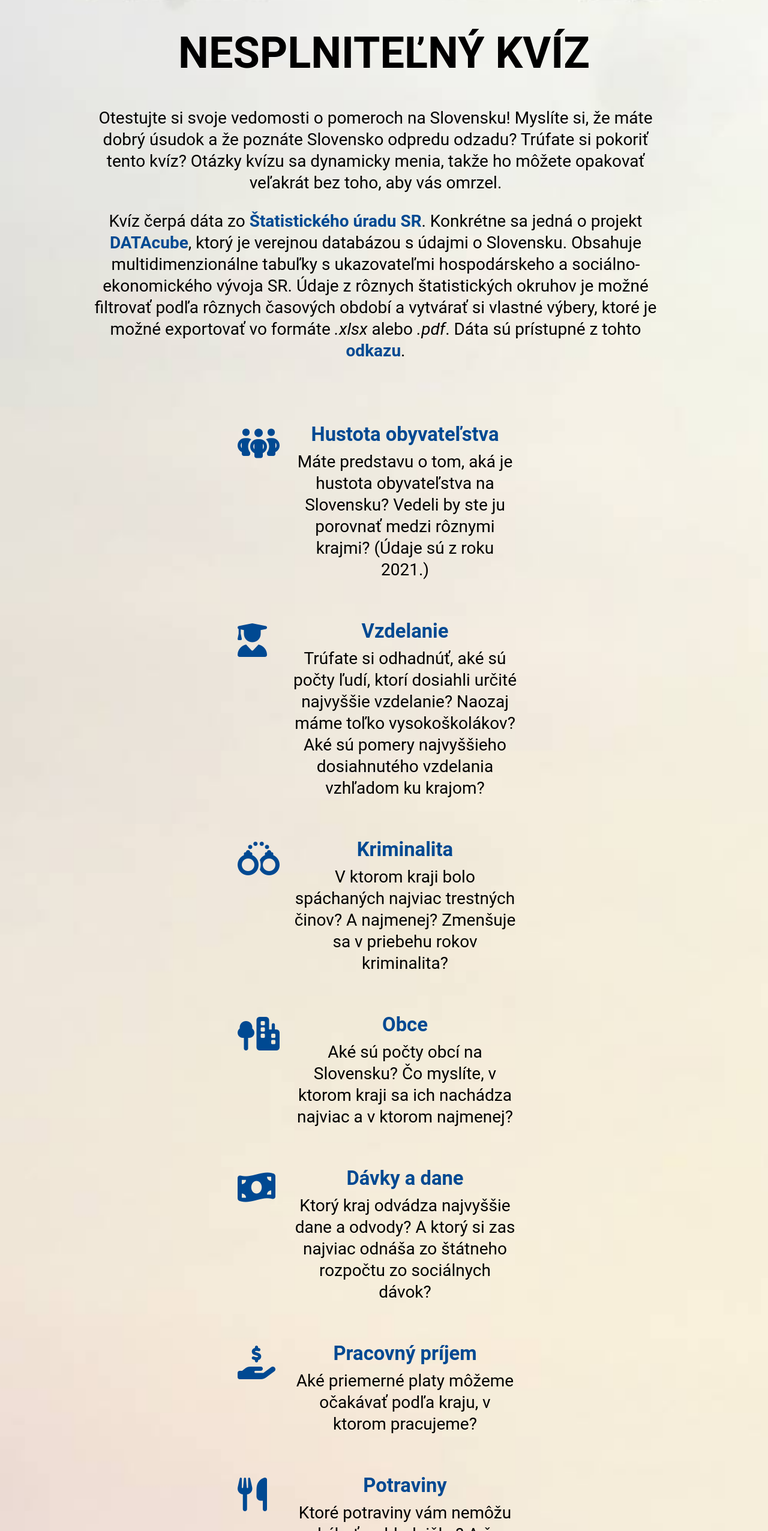
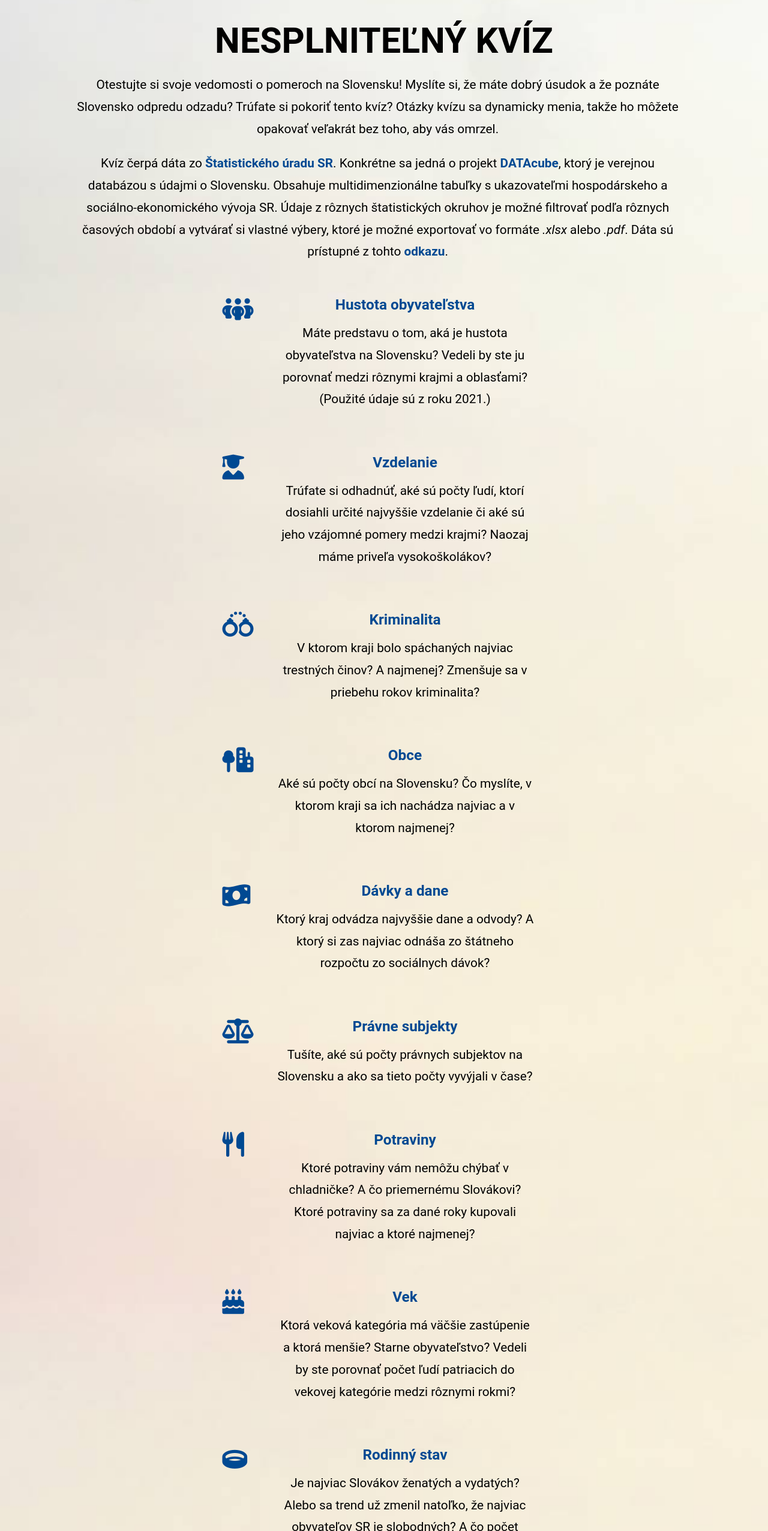
Before and after one commit to DominikaZ/impossible-quiz, a plain HTML site: page about.html in a window 1280 px wide. Shown: the part 148-2700 px from the top of the page at 60% size. Drawn offline with Linux system fonts and the light colour scheme.

Commit message:
flexbox + rem

```diff
--- a/about.html
+++ b/about.html
@@ -4,6 +4,7 @@
     <meta charset="UTF-8">
     <meta http-equiv="X-UA-Compatible" content="IE=edge">
     <meta name="viewport" content="width=device-width, initial-scale=1.0">
+    <link rel="shortcut icon" href="IMG/favicon.ico"/>
     <link rel="stylesheet" href="css/style.css">
     <link rel="stylesheet" href="css/about.css">
     <link rel="stylesheet" href="https://cdnjs.cloudflare.com/ajax/libs/font-awesome/6.1.1/css/all.min.css" integrity="sha512-KfkfwYDsLkIlwQp6LFnl8zNdLGxu9YAA1QvwINks4PhcElQSvqcyVLLD9aMhXd13uQjoXtEKNosOWaZqXgel0g==" crossorigin="anonymous" referrerpolicy="no-referrer" />
@@ -49,22 +50,22 @@
 
                 <div class="row">
 
-                    <div class="box left">
+                    <div class="box">
                         <i class="fa-solid fa-people-group"></i>
                         <div class="box-text">
                             <h3>Hustota obyvateľstva</h3>
                             <p> Máte predstavu o tom, aká je hustota obyvateľstva na Slovensku?
-                                Vedeli by ste ju porovnať medzi rôznymi krajmi? (Údaje sú z roku 2021.)</p>
+                                Vedeli by ste ju porovnať medzi rôznymi krajmi a oblasťami? (Použité údaje sú z roku 2021.)</p>
                         </div>
 
                     </div>
 
-                    <div class="box right">
+                    <div class="box">
                         <i class="fa-solid fa-user-graduate"></i>
                         <div class="box-text">
                             <h3>Vzdelanie</h3>
-                            <p>Trúfate si odhadnúť, aké sú počty ľudí, ktorí dosiahli určité najvyššie vzdelanie?
-                                Naozaj máme toľko vysokoškolákov? Aké sú pomery najvyššieho dosiahnutého vzdelania vzhľadom ku krajom?</p>
+                            <p>Trúfate si odhadnúť, aké sú počty ľudí, ktorí dosiahli určité najvyššie vzdelanie či aké sú
+                                jeho vzájomné pomery medzi krajmi? Naozaj máme priveľa vysokoškolákov?</p>
                             </div>
                     </div>
 
@@ -73,7 +74,7 @@
 
                 <div class="row">
 
-                    <div class="box left">
+                    <div class="box">
                         <i class="fa-solid fa-handcuffs"></i>
                         <div class="box-text">
                             <h3>Kriminalita</h3>
@@ -81,7 +82,7 @@
                         </div>
                     </div>
 
-                    <div class="box right">
+                    <div class="box">
                         <i class="fa-solid fa-tree-city"></i>
                         <div class="box-text">
                             <h3>Obce</h3>
@@ -93,7 +94,7 @@
 
                 <div class="row">
 
-                    <div class="box left">
+                    <div class="box">
                         <i class="fa-solid fa-money-bill-wave"></i>
                         <div class="box-text">
                             <h3>Dávky a dane</h3>
@@ -101,11 +102,11 @@
                         </div>
                     </div>
 
-                    <div class="box right">
-                        <i class="fa-solid fa-hand-holding-dollar"></i>
+                    <div class="box">
+                        <i class="fa-solid fa-scale-balanced"></i>
                         <div class="box-text">
-                            <h3>Pracovný príjem</h3>
-                            <p>Aké priemerné platy môžeme očakávať podľa kraju, v ktorom pracujeme?</p>
+                            <h3>Právne subjekty</h3>
+                            <p>Tušíte, aké sú počty právnych subjektov na Slovensku a ako sa tieto počty vyvýjali v čase? </p>
                         </div>
                     </div>
 
@@ -113,7 +114,7 @@
 
                 <div class="row">
 
-                    <div class="box left">
+                    <div class="box">
                         <i class="fa-solid fa-utensils"></i>
                         <div class="box-text">
                             <h3>Potraviny</h3>
@@ -121,7 +122,28 @@
                         </div>
                     </div>
 
-                    <div class="box right">
+                    <div class="box">
+                        <i class="fa-solid fa-cake-candles"></i>
+                        <div class="box-text">
+                            <h3>Vek</h3>
+                            <p>Ktorá veková kategória má väčšie zastúpenie a ktorá menšie? Starne obyvateľstvo? Vedeli by ste porovnať počet ľudí patriacich do vekovej kategórie medzi rôznymi rokmi?</p>
+                        </div>
+                    </div>
+
+                </div>
+
+
+                <div class="row">
+
+                    <div class="box">
+                        <i class="fa-solid fa-ring"></i>
+                        <div class="box-text">
+                            <h3>Rodinný stav</h3>
+                            <p>Je najviac Slovákov ženatých a vydatých? Alebo sa trend už zmenil natoľko, že najviac obyvateľov SR je slobodných? A čo počet rozvedených osôb?</p>
+                        </div>
+                    </div>
+
+                    <div class="box">
                         <i class="fa-solid fa-hand-holding-droplet"></i>
                         <div class="box-text">
                             <h3>Spotreba</h3>
@@ -134,28 +156,7 @@
 
                 <div class="row">
 
-                    <div class="box left">
-                        <i class="fa-solid fa-ring"></i>
-                        <div class="box-text">
-                            <h3>Rodinný stav</h3>
-                            <p>Je najviac Slovákov ženatých a vydatých? Alebo sa trend už zmenil natoľko, že najviac obyvateľov SR je slobodných? A čo počet rozvedených osôb?</p>
-                        </div>
-                    </div>
-
-                    <div class="box right">
-                        <i class="fa-solid fa-cake-candles"></i>
-                        <div class="box-text">
-                            <h3>Vek</h3>
-                            <p>Ktorá veková kategória má väčšie zastúpenie a ktorá menšie? Starne obyvateľstvo? Vedeli by ste porovnať počet ľudí patriacich do vekovej kategórie medzi rôznymi rokmi?</p>
-                        </div>
-                    </div>
-
-                </div>
-
-
-                <div class="row">
-
-                    <div class="box left">
+                    <div class="box">
                         <i class="fa-solid fa-flask"></i>
                         <div class="box-text">
                             <h3>Výskum</h3>
@@ -163,11 +164,11 @@
                         </div>
                     </div>
 
-                    <div class="box right">
-                        <i class="fa-solid fa-scale-balanced"></i>
+                    <div class="box">
+                        <i class="fa-solid fa-plane-departure"></i>
                         <div class="box-text">
-                            <h3>Právne subjekty</h3>
-                            <p>Tušíte, aké sú počty právnych subjektov na Slovensku a ako sa tieto počty vyvýjali v čase? </p>
+                            <h3>Cestovný ruch</h3>
+                            <p>Ako sa darilo jednotlivým krajom v cestovnom ruchu? Ako sa menili tržby cestovného ruchu v priebehu rokov?</p>
                         </div>
                     </div>
 
@@ -175,7 +176,7 @@
 
                 <div class="row">
 
-                    <div class="box left">
+                    <div class="box">
                         <i class="fa-solid fa-tree"></i>
                         <div class="box-text">
                             <h3>Životné prostredie</h3>
@@ -183,11 +184,11 @@
                         </div>
                     </div>
 
-                    <div class="box right">
-                        <i class="fa-solid fa-plane-departure"></i>
+                    <div class="box">
+                        <i class="fa-solid fa-hand-holding-dollar"></i>
                         <div class="box-text">
-                            <h3>Cestovný ruch</h3>
-                            <p>Ako sa darilo jednotlivým krajom v cestovnom ruchu? Ako sa menili tržby cestovného ruchu v priebehu rokov?</p>
+                            <h3>Pracovný príjem</h3>
+                            <p>Aké priemerné platy môžeme očakávať podľa kraju, v ktorom pracujeme?</p>
                         </div>
                     </div>
 
--- a/css/about.css
+++ b/css/about.css
@@ -1,7 +1,3 @@
-body {
-    overflow-x: hidden;
-}
-
 a {
     color: #004992;
     font-weight: bold;
@@ -12,10 +8,11 @@ a:hover {
 }
 
 .wrap {
-    padding: 5em 20em;
+    padding: 5em 15em;
 }
 
 h1 {
+    font-size: 4rem;
     margin-top: 1em;
     text-align: center;
 }
@@ -25,22 +22,25 @@ h3 {
 }
 
 .content {
-    font-size: 28px;
-	line-height: 36px;
-	margin: 20px 20px 20px;
+    font-size: 1.3rem;
+	line-height: 2.3rem;
 
     display: flex;
     align-items: center;
     flex-direction: column;
 }
 
-.box {
-    float: left;
-    padding: 1em;
+.row {
+    width: 90%;
+    margin-bottom: 3em;
+
+    display: flex;
+    flex-direction: row;
+    justify-content: space-around;
 }
 
-.left .right {
-    width: 50%;
+.box {
+    width: 24em;
 }
 
 .box h3 p {
@@ -54,14 +54,6 @@ h3 {
 
 .part p {
     margin: 1em 1em 1em 0em;
-}
-
-.box {
-    display: inline-block;
-    text-align: left;
-    width: 20em;
-    padding: 1em;
-    margin: 5px 5px;
 }
 
 .box h3 {
@@ -112,13 +104,19 @@ footer {
         display: flex;
         align-items: center;
         flex-direction: column;
+
+        width: 100%;
+        margin-bottom: 0em;
     }
+
     .box {
         text-align: center;
+        margin-bottom: 3.3em;
+        width: 24em;
     }
 
     h1 {
-        font-size: 4.5em;
+        font-size: 3.7em;
     }
 }
 
@@ -129,17 +127,14 @@ footer {
     }
 
     .content p {
-        font-size: 18px;
+        font-size: 1rem;
     }
 
     .wrap {
-        padding: 10px 20px;
+        padding: 1rem 1rem;
+    }
+
+    .box {
+        width: 18em;
     }
 }
-
-
-/* @media screen and (max-width: 970px) {
-    .wrap {
-        padding: 2em 5em;
-    }
-} */
--- a/css/index.css
+++ b/css/index.css
@@ -3,9 +3,10 @@ body {
     height: 100vh;
     margin: 0;
     padding: 0;
+}
 
-    min-width: 320px;
-    min-height: 500px;
+h1 {
+    font-size: 5rem;
 }
 
 main {
@@ -41,7 +42,7 @@ main {
 .welcome {
     text-align: center;
 
-    margin: 3em;
+    margin: 4em;
     padding: 4em;
 }
 
@@ -53,7 +54,7 @@ main {
 
 .welcome p {
     color: black;
-    font-size: 28px;
+    font-size: 1.8rem;
     padding-bottom: 8px;
 }
 
@@ -65,24 +66,16 @@ main {
     margin-top: 40px;
 }
 
-/* @media screen and (max-height: 770px) {
-    .welcome {
-        margin: 2em;
-        margin-bottom: 3em;
-        padding: 1em;
-    }
-} */
-
 @media screen and (max-height: 770px) {
     main {
         justify-content: center;
     }
 
     #welcome-text {
-        width: 70%;
+        width: 60%;
         border-radius: 5px;
         background-color: #b0c7deb0;
-        padding: 25px;
+        padding: 2em;
     }
 
     .welcome {
@@ -91,13 +84,24 @@ main {
     }
 
     h1 {
-        font-size: 3em;
+        font-size: 3rem;
     }
 
     #welcome-text p {
-        font-size: 26px;
+        font-size: 1.3rem;
     }
 }
+
+@media screen and (max-width: 940px) {
+    h1 {
+        font-size: 2.7rem;
+    }
+
+    #welcome-text p {
+        font-size: 1rem;
+    }
+}
+
 
 @media screen and (max-width: 800px) {
     main {
@@ -105,11 +109,11 @@ main {
     }
 
     h1 {
-        font-size: 3em;
+        font-size: 3rem;
     }
 
     #welcome-text p {
-        font-size: 26px;
+        font-size: 1.3rem;
     }
 
     .welcome {
@@ -121,12 +125,12 @@ main {
 
 @media screen and (max-width: 850px) and (max-height: 770px) {
     h1 {
-        font-size: 2em;
+        font-size: 2rem;
     }
 
     .button {
-        font-size: 18px;
-        padding: 15px;
+        font-size: 1rem;
+        padding: 1em;
     }
 
     .welcome a {
@@ -134,6 +138,20 @@ main {
     }
 
     #welcome-text p {
-        font-size: 20px;
+        font-size: 1rem;
     }
 }
+
+@media screen and (max-width: 550px) {
+    h1 {
+        font-size: 1.7rem;
+    }
+
+    #welcome-text p {
+        font-size: 0.9rem;
+    }
+
+    .welcome a {
+        padding: 0.5em;
+    }
+}
--- a/css/style.css
+++ b/css/style.css
@@ -8,7 +8,8 @@ body {
     font-family: 'Roboto', sans-serif;
     -webkit-font-smoothing: antialiased;
 
-    min-width: 50px;
+    min-width: 320px;
+    min-height: 500px;
 }
 
 main {
@@ -25,11 +26,13 @@ a {
 }
 
 h1 {
-    font-size: 80px;
+    font-size: 4rem;
     text-transform: uppercase;
     margin: 0;
     color: black;
 }
+
+
 
 .menu {
     list-style: none;
```
